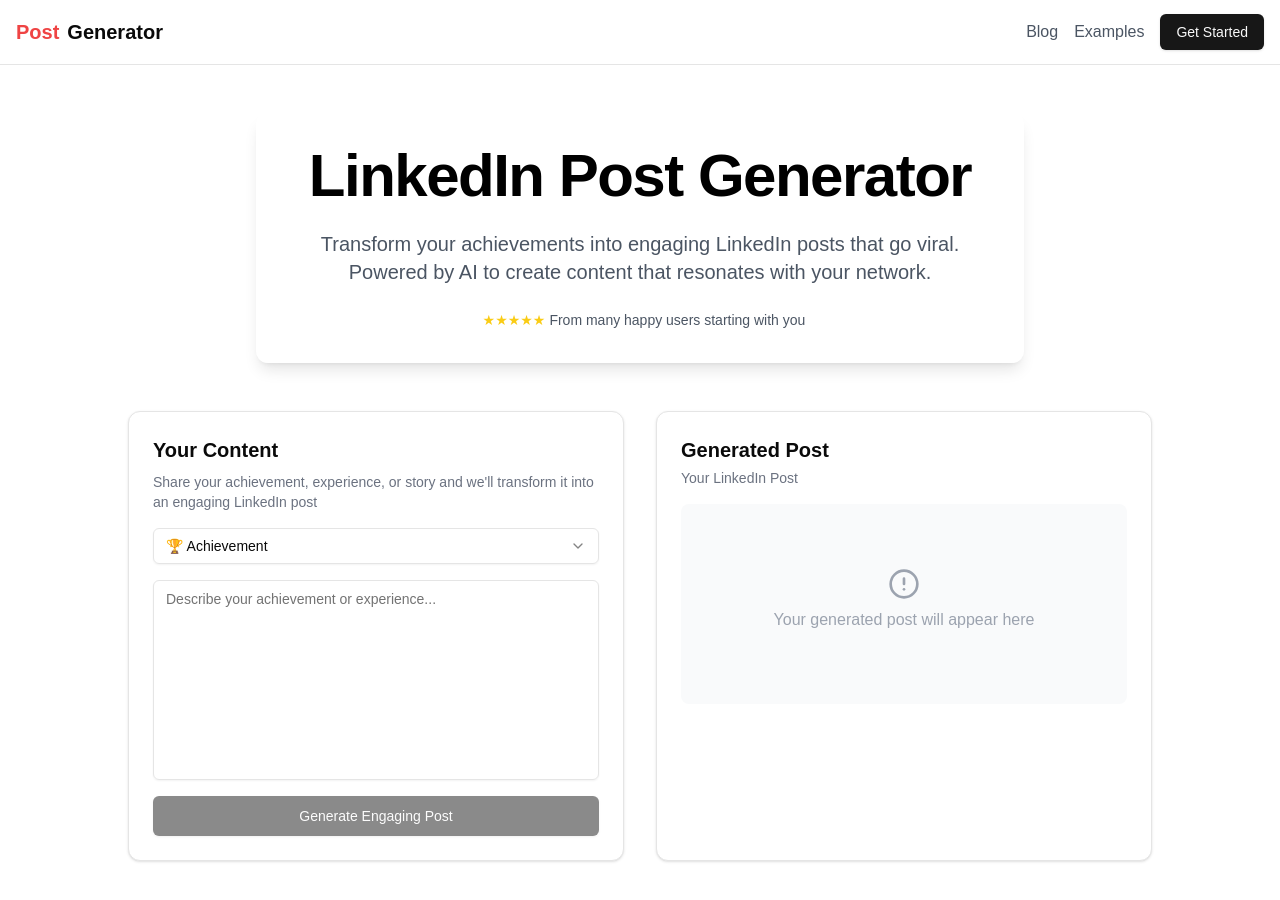
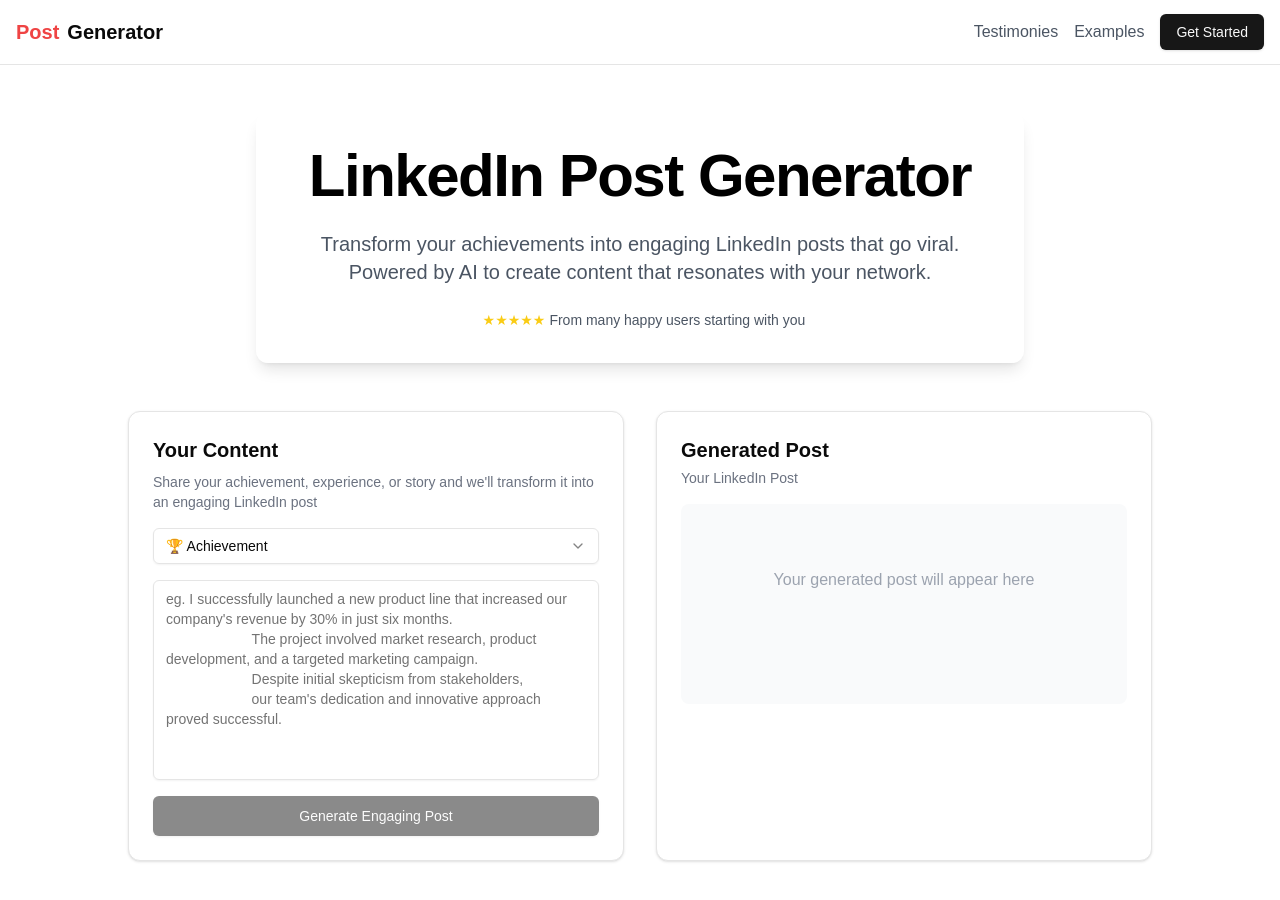
Before and after one commit to mathiasferns/linkedin, a Next.js app: page / in a window 1280 px wide. Shown: the top 900 px of the page. Built offline with nearby package versions, Linux system fonts and the light colour scheme.

Commit message:
commit message

```diff
--- a/components/header.tsx
+++ b/components/header.tsx
@@ -11,7 +11,7 @@
         </Link>
         <nav className="flex items-center gap-4">
           <Link href="/blog" className="text-gray-600 hover:text-gray-900">
-            Blog
+            Testimonies
           </Link>
           <Link href="/examples" className="text-gray-600 hover:text-gray-900">
             Examples
--- a/components/post-generator.tsx
+++ b/components/post-generator.tsx
@@ -95,7 +95,10 @@
           </SelectContent>
         </Select>
         <Textarea
-          placeholder="Describe your achievement or experience..."
+          placeholder="eg. I successfully launched a new product line that increased our company's revenue by 30% in just six months.
+                      The project involved market research, product development, and a targeted marketing campaign.
+                      Despite initial skepticism from stakeholders,
+                      our team's dedication and innovative approach proved successful."
           className="min-h-[200px] resize-none"
           value={input}
           onChange={(e) => setInput(e.target.value)}
@@ -156,7 +159,6 @@
             <div className="whitespace-pre-wrap">{generatedPost}</div>
           ) : (
             <div className="text-gray-400 text-center mt-12 flex flex-col items-center gap-2">
-              <AlertCircle className="w-8 h-8" />
               Your generated post will appear here
             </div>
           )}
```
